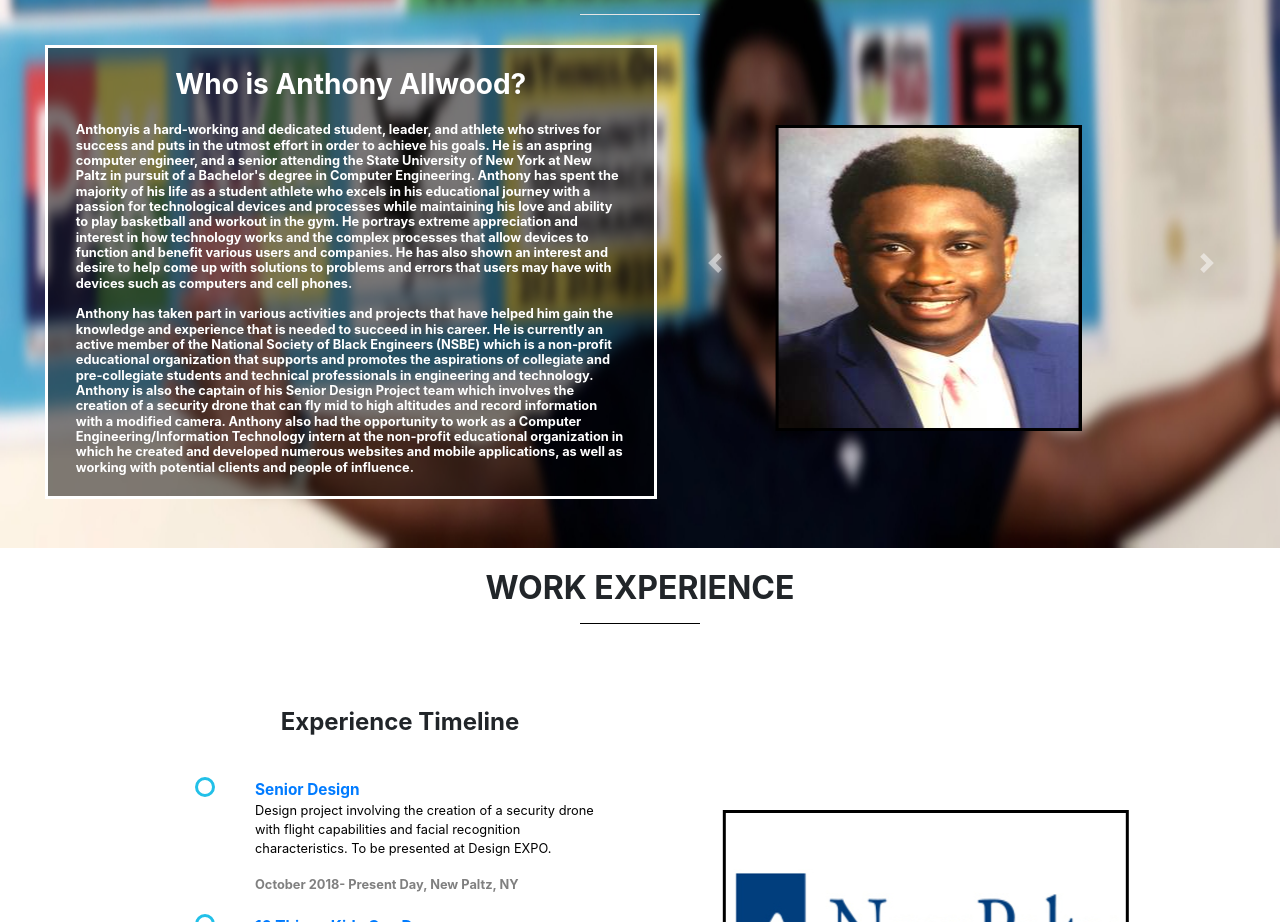
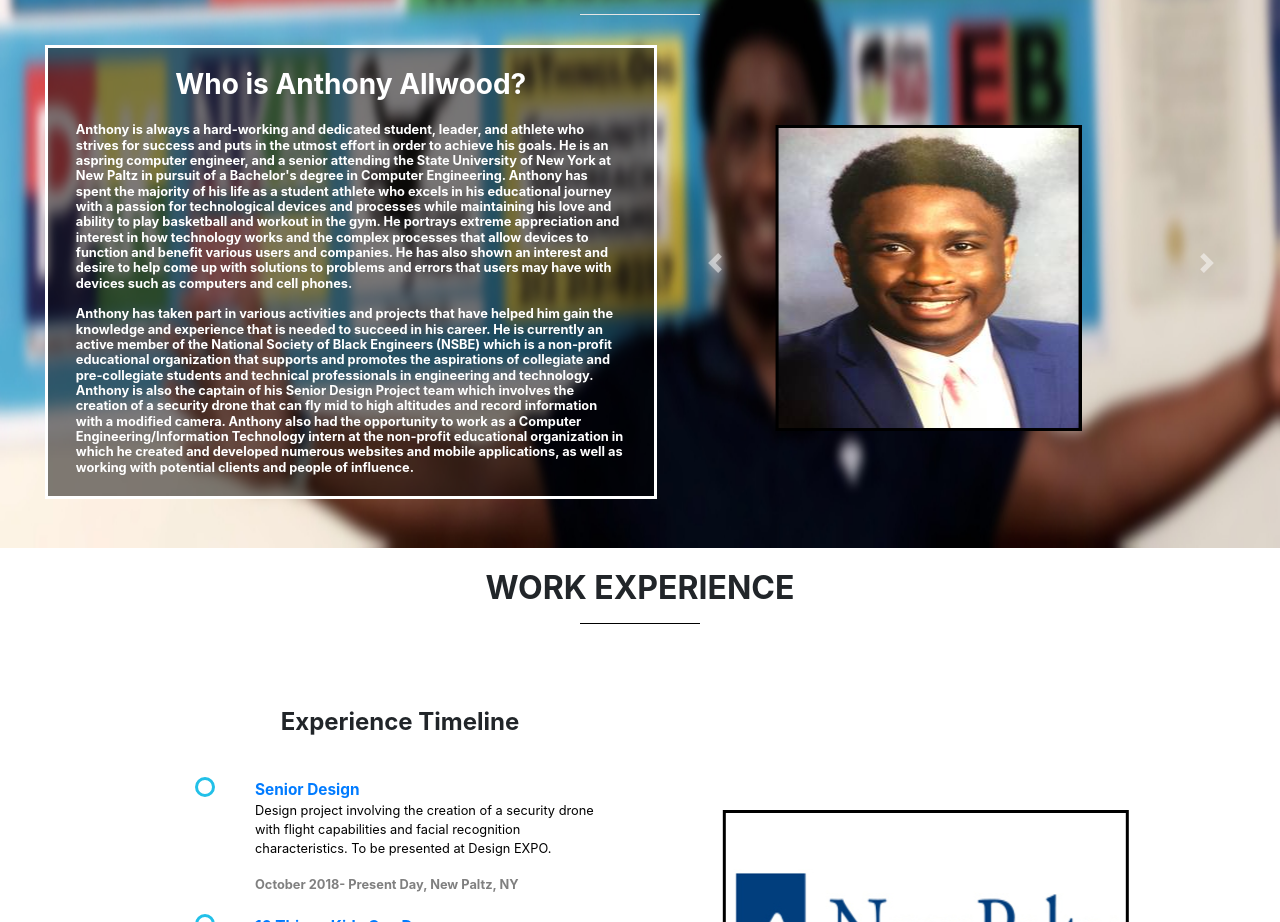
Before and after one commit to AnthonyAllwood/MyWebsite, a website: page index.html in a window 1280 px wide. Shown: the part 811-1733 px from the top of the page. Drawn offline with nearby package versions, Linux system fonts and the light colour scheme; some packages are replaced by stand-ins of ours.

Commit message:
new update

```diff
--- a/index.html
+++ b/index.html
@@ -196,7 +196,7 @@ a {
                                 <div class= "row">
                                     <div class= "col">
                                         <h3 style= "text-align: center; color: #ffffff "> <b>Who is Anthony Allwood?</b></h3>
-                                        <h6 style= "color: #ffffff; display: inline-block; padding: 1em;"> <b>Anthonyis a hard-working and dedicated student, leader, and athlete who strives for success and puts in the utmost effort in order to achieve his goals. He is an aspring computer engineer, and a senior attending the State University of New York at New Paltz in pursuit of a Bachelor's degree in Computer Engineering. Anthony has spent the majority of his life as a student athlete who excels in his educational journey with a passion for technological devices and processes while maintaining his love and ability to play basketball and workout in the gym.
+                                        <h6 style= "color: #ffffff; display: inline-block; padding: 1em;"> <b>Anthony is always a hard-working and dedicated student, leader, and athlete who strives for success and puts in the utmost effort in order to achieve his goals. He is an aspring computer engineer, and a senior attending the State University of New York at New Paltz in pursuit of a Bachelor's degree in Computer Engineering. Anthony has spent the majority of his life as a student athlete who excels in his educational journey with a passion for technological devices and processes while maintaining his love and ability to play basketball and workout in the gym.
                                             He portrays extreme appreciation and interest in how technology works and the complex processes that allow devices to function and benefit various users and companies. He has also shown an interest and desire to help come up with solutions to problems and errors that users may have with devices such as computers and cell phones. <br><br>Anthony has taken part in various activities and projects that have helped him gain the knowledge and experience that is needed to succeed in his career. He is currently an active member of the National Society of Black Engineers (NSBE) which is a non-profit educational
                                             organization that supports and promotes the aspirations of collegiate and pre-collegiate students and technical professionals in engineering and technology. Anthony is also the captain of his Senior Design Project team which involves the creation of a security drone that can fly mid to high altitudes and record information with a modified camera. Anthony also had the opportunity to work as a Computer Engineering/Information Technology intern at the non-profit educational organization in which he created and developed numerous websites and mobile applications, as well as working with potential clients and people of influence.</b></h6>
                                     </div>
```
Also changed, not shown: 1 other file.
